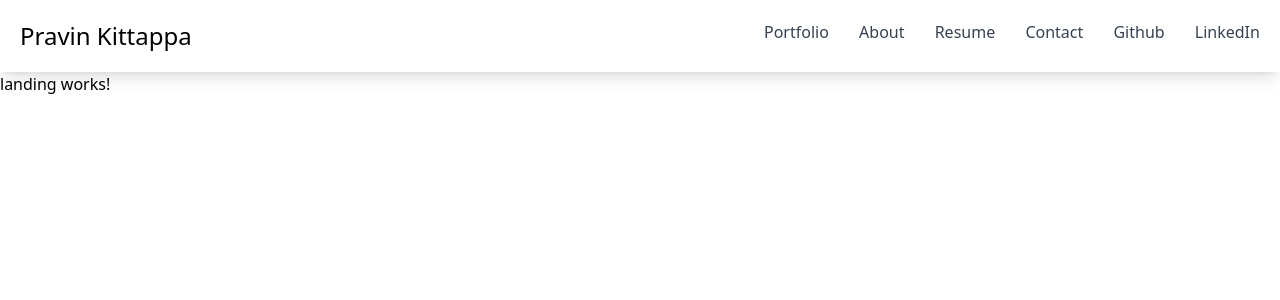
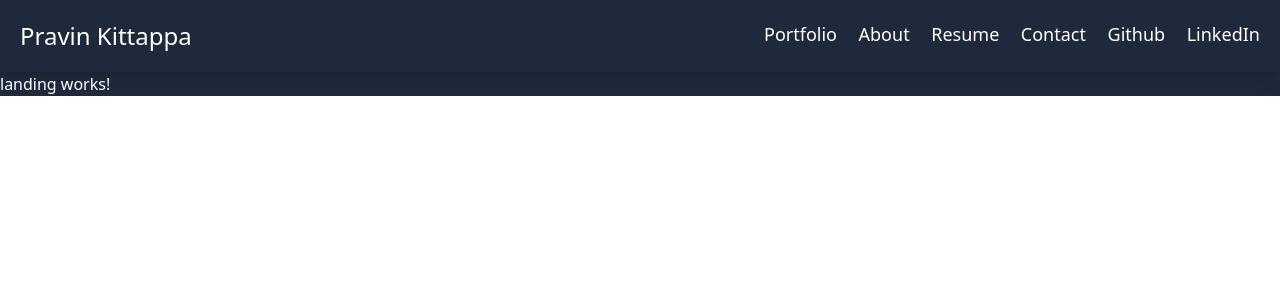
Before and after one commit to pravink916/my-app, an Angular app: page /landing in a window 1280 px wide. Shown: the top 300 px of the page. Built offline with nearby package versions, Linux system fonts and the light colour scheme; no server answers.

Commit message:
add dark mode and change font for header

```diff
--- a/src/app/app.component.html
+++ b/src/app/app.component.html
@@ -1,2 +1,4 @@
-<app-header></app-header>
-<router-outlet />
+<div class="bg-white dark:bg-slate-800 dark:text-white text-gray-700">
+  <app-header></app-header>
+  <router-outlet />
+</div>
--- a/src/app/header/header.component.html
+++ b/src/app/header/header.component.html
@@ -1,14 +1,39 @@
 <header>
-    <div class="p-5 flex shadow-lg">
+  <div class="p-5 flex shadow-lg text-lg">
     <div class="text-2xl w-3/5">Pravin Kittappa</div>
     <nav class="w-2/5">
       <ul class="flex items-center justify-between">
-                <li><a href="portfolio" routerLink="/portfolio" class="text-gray-700 hover:text-blue-500">Portfolio</a></li>
-                <li><a href="#about" class="text-gray-700 hover:text-blue-500">About</a></li>
-                <li><a href="resume" routerLink="/resume" class="text-gray-700 hover:text-blue-500">Resume</a></li>
-                <li><a href="#contact" class="text-gray-700 hover:text-blue-500">Contact</a></li>
-                <li><a href="https://github.com/pravink916" class="text-gray-700 hover:text-blue-500">Github</a></li>
-                <li><a href="https://www.linkedin.com/in/pravinkittappa/" class="text-gray-700 hover:text-blue-500">LinkedIn</a></li>
+        <li>
+          <a
+            href="portfolio"
+            routerLink="/portfolio"
+            class="hover:text-blue-500"
+            >Portfolio</a
+          >
+        </li>
+        <li>
+          <a href="#about" class="hover:text-blue-500">About</a>
+        </li>
+        <li>
+          <a href="resume" routerLink="/resume" class="hover:text-blue-500"
+            >Resume</a
+          >
+        </li>
+        <li>
+          <a href="#contact" class="hover:text-blue-500">Contact</a>
+        </li>
+        <li>
+          <a href="https://github.com/pravink916" class="hover:text-blue-500"
+            >Github</a
+          >
+        </li>
+        <li>
+          <a
+            href="https://www.linkedin.com/in/pravinkittappa/"
+            class="hover:text-blue-500"
+            >LinkedIn</a
+          >
+        </li>
       </ul>
     </nav>
   </div>
--- a/src/index.html
+++ b/src/index.html
@@ -1,13 +1,13 @@
-<!doctype html>
+<!DOCTYPE html>
 <html lang="en">
-<head>
-  <meta charset="utf-8">
-  <title>MyApp</title>
-  <base href="/">
-  <meta name="viewport" content="width=device-width, initial-scale=1">
-  <link rel="icon" type="image/x-icon" href="favicon.ico">
-</head>
-<body>
-  <app-root></app-root>
-</body>
+  <head>
+    <meta charset="utf-8" />
+    <title>MyApp</title>
+    <base href="/" />
+    <meta name="viewport" content="width=device-width, initial-scale=1" />
+    <link rel="icon" type="image/x-icon" href="favicon.ico" />
+  </head>
+  <body class="dark">
+    <app-root></app-root>
+  </body>
 </html>
--- a/tailwind.config.js
+++ b/tailwind.config.js
@@ -1,5 +1,6 @@
 /** @type {import('tailwindcss').Config} */
 module.exports = {
+  darkMode: 'selector',
   content: ["./src/**/*.{html,js}"],
   theme: {
     extend: {},
```
Lines whose indentation alone changed are shown as unchanged.
